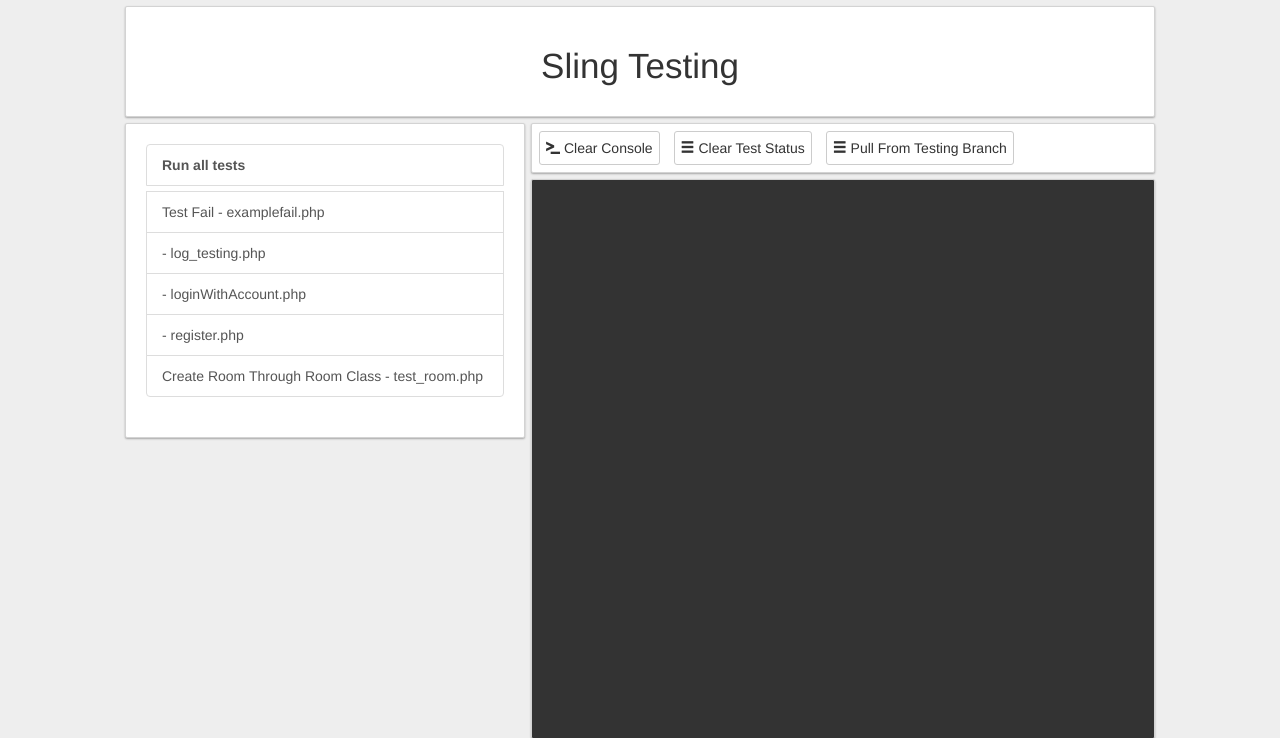
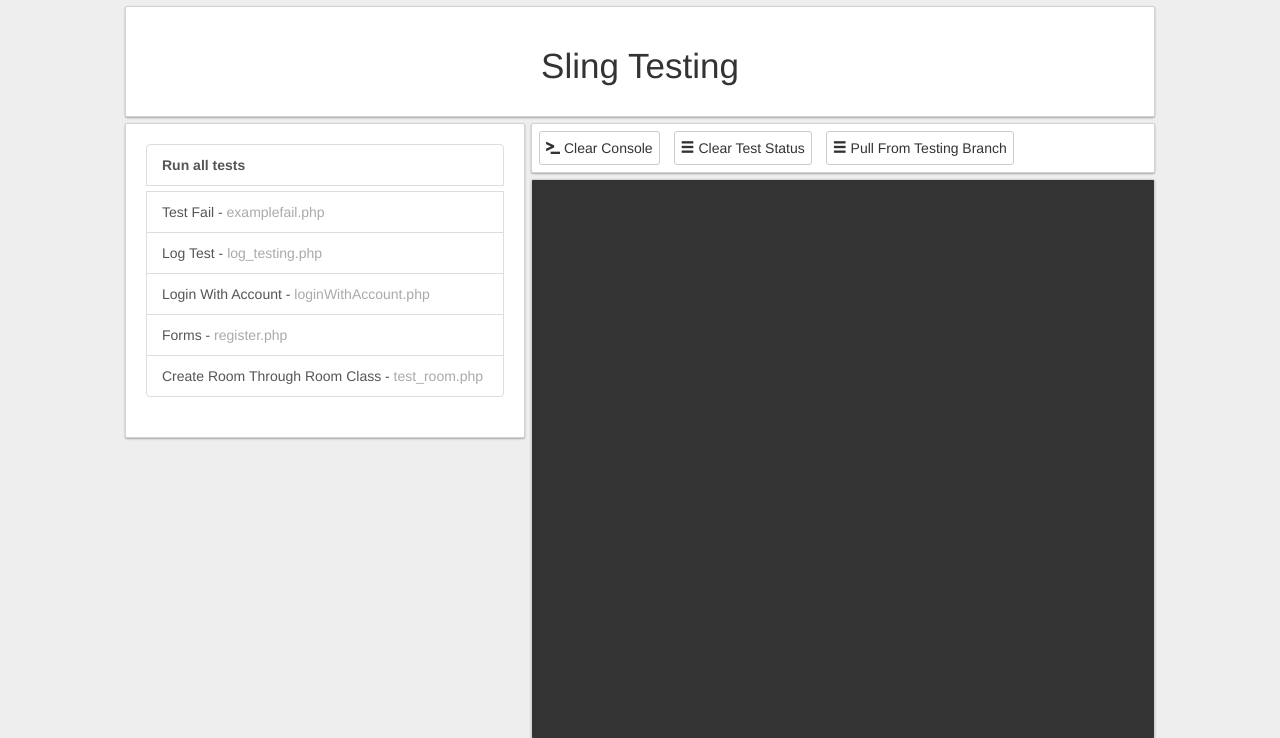
Before and after one commit to NeonAesthetic/slingapp-net, a PHP site: page /testing/index.php in a window 1280 px wide. Shown: the top 738 px of the page. Run offline with PHP 8.4, Linux system fonts and the light colour scheme; data that the repository does not hold is empty.

Commit message:
Modified some tests, will update the testing documentation on the wiki to reflect the changes

```diff
--- a/assets/css/tests.css
+++ b/assets/css/tests.css
@@ -24,3 +24,7 @@ body{
     background-color: #fff;
     padding: 3px;
 }
+
+.tfile{
+    color: #AAA;
+}
--- a/assets/php/classes/Accounts.php
+++ b/assets/php/classes/Accounts.php
@@ -7,8 +7,10 @@
  * Time: 9:21 AM
  */
 
-require_once "Database.php";
-require_once "../interfaces/DatabaseObject.php";
+set_include_path(realpath($_SERVER["DOCUMENT_ROOT"]) . "/assets/php/");
+
+require_once "classes/Database.php";
+require_once "interfaces/DatabaseObject.php";
 
 class Accounts extends DatabaseObject
 {
--- a/testing/index.php
+++ b/testing/index.php
@@ -33,13 +33,13 @@
         $files = glob("./tests/*");
         foreach ($files as $testfile){
             $text = fread(fopen($testfile, "r"), filesize($testfile));
-            preg_match("#(?<=testname:) [a-zA-Z0-9 ]+?(?=\n|\r)#", $text, $match);
+            preg_match("#(?<=Test Name:) [a-zA-Z0-9 ]+?(?=\n|\r)#", $text, $match);
             $test_name = $match[0];
             if(strpos($test_name, "NOINCLUDE") !== false) continue;
-            preg_match("#(?<=testdesc:).+(?=\n)#", $text, $matches);
+            preg_match("#(?<=Description:).+(?=\n)#", $text, $matches);
             $test_desc = $matches[0];
 
-            echo "<a href='#' title=\"" . $test_desc . "\" name=\"test\" testfile='". basename($testfile) . "' onclick='runTest(this)' class='list-group-item'>" . $test_name . " - " . basename($testfile) . "</a>";
+            echo "<a href='#' title=\"" . $test_desc . "\" name=\"test\" testfile='". basename($testfile) . "' onclick='runTest(this)' class='list-group-item'>" . $test_name . " - <span class='tfile'>" . basename($testfile) . "</span></a>";
         }
         ?>
         </div>
--- a/testing/tests/register.php
+++ b/testing/tests/register.php
@@ -4,11 +4,14 @@
  * User: Isaac
  * Date: 11/6/2016
  * Time: 5:06 PM
+ *
+ * Test Name: Forms
+ * Description: Echos form data
  */
 
 session_start();
 
-require_once '../../assets/php/classes/Accounts.php';
+require_once 'classes/Accounts.php';
 
 if(isset($_POST['register']))
 {
@@ -27,10 +30,10 @@ $token = $_SESSION['token'] = md5(uniqid(mt_rand(),true));
 
 <form method="POST">
     <table>
-        <tr><td>FirstName:</td><td><input type="text" name="fName" /></td></tr>
-        <tr><td>LastName:</td><td><input type="text" name="lName" /></td></tr>
-        <tr><td>Email:</td><td><input type="email" name="email" /></td></tr>
-        <tr><td>Password:</td><td><input type="password" name="password" /></td></tr>
+        <tr><td>FirstName:</td><td><input type="text" name="fName" placeholder="First Name" /></td></tr>
+        <tr><td>LastName:</td><td><input type="text" name="lName" placeholder="Last Name"/></td></tr>
+        <tr><td>Email:</td><td><input type="email" name="email" placeholder="Email"/></td></tr>
+        <tr><td>Password:</td><td><input type="password" name="password" placeholder="Password"/></td></tr>
 
     </table>
     <input type="hidden" name="token" value="<?php echo $token;?>" />
```
Also changed, not shown: testing/tests/examplefail.php (+4 -2 lines), testing/tests/log_testing.php (+2 -0 lines), testing/tests/loginWithAccount.php (+2 -0 lines), testing/tests/test_room.php (+2 -2 lines).
